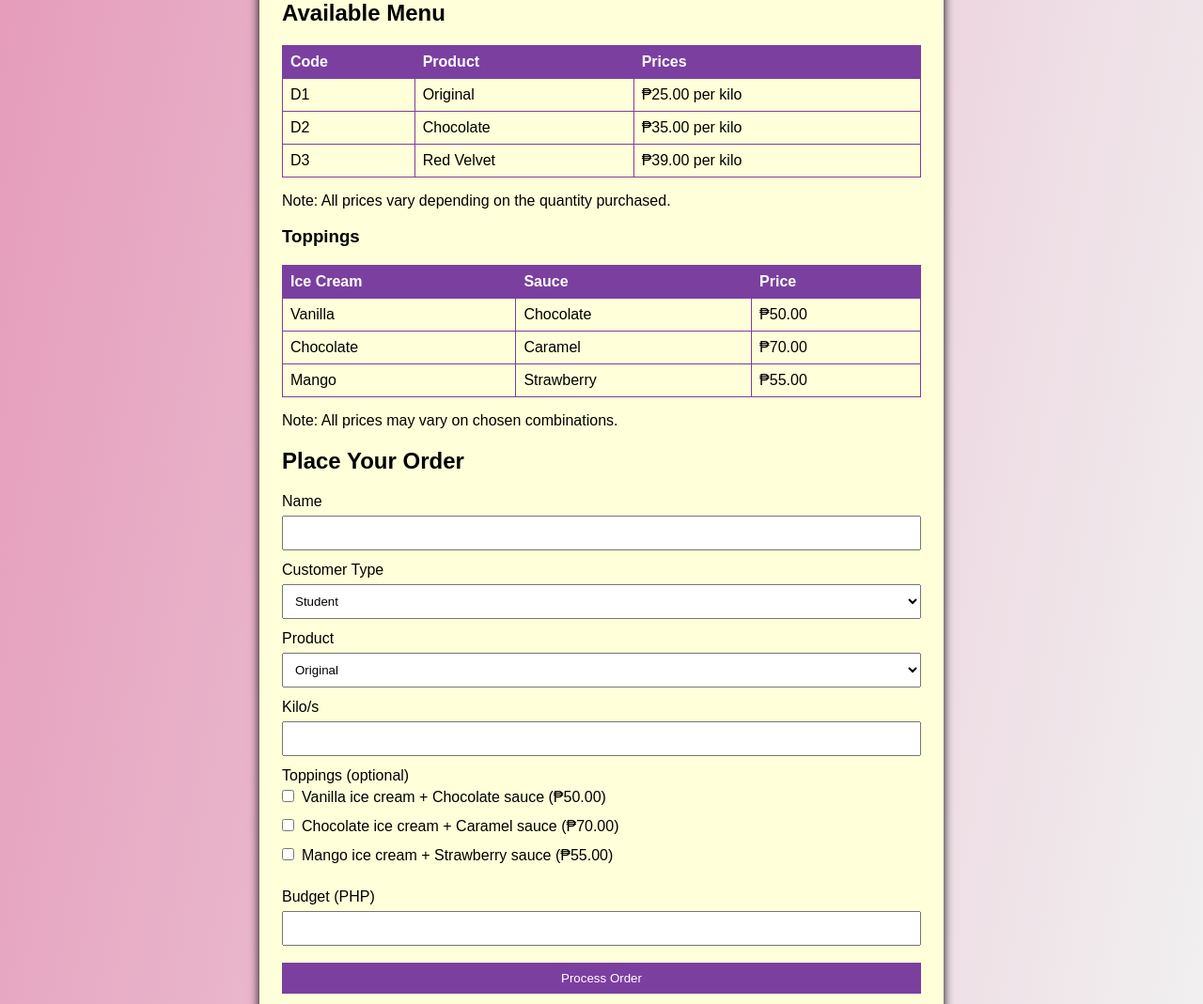
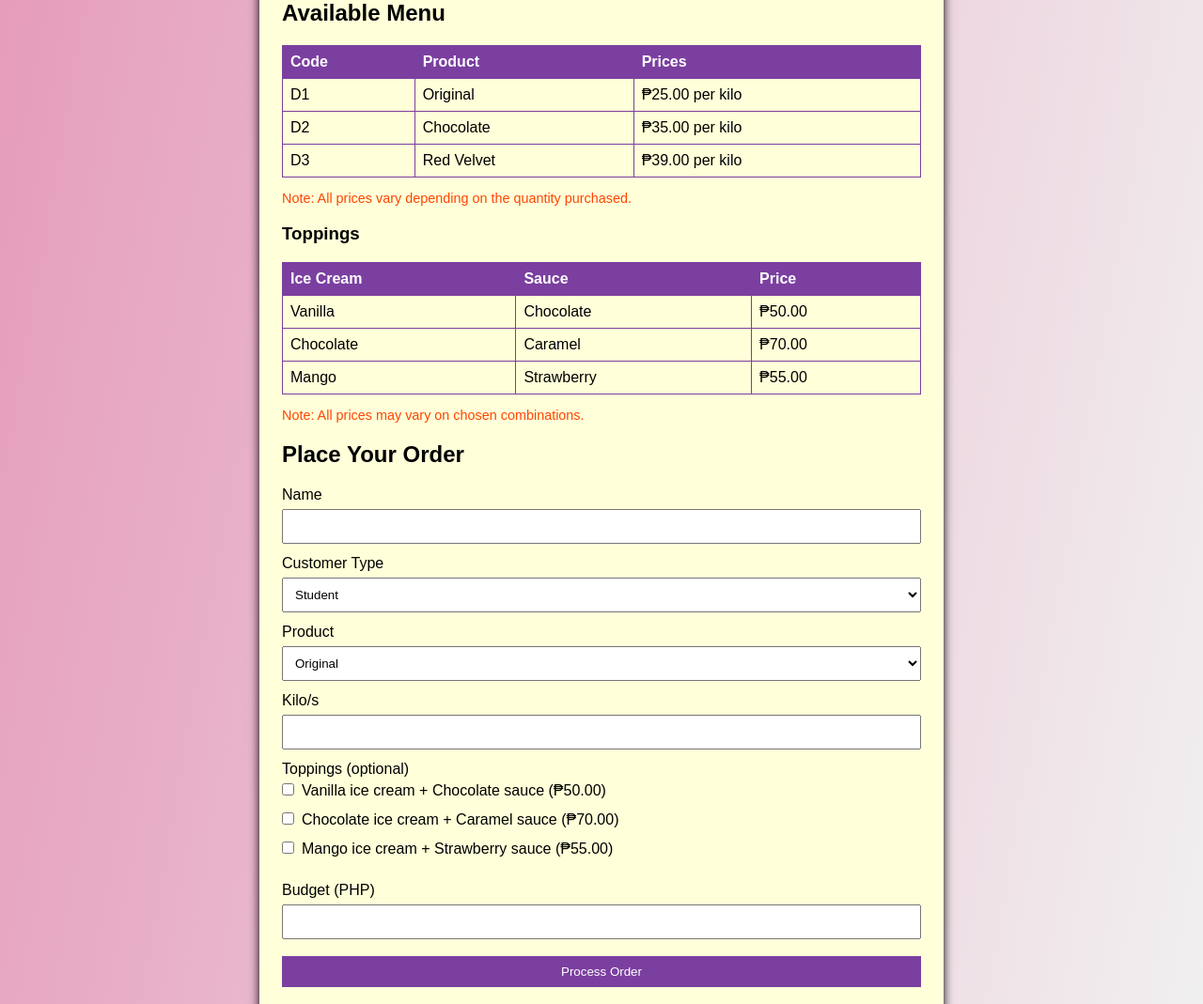
Before and after one commit to carlospolicarpio9158-lgtm/PHP-PROJECTS, a PHP site: page / in a window 1280 px wide. Shown: the part 173-1242 px from the top of the page at 94% size. Run offline with PHP 8.4, Linux system fonts and the light colour scheme.

Commit message:
update css

```diff
--- a/Dough-Re-Mi/header.php
+++ b/Dough-Re-Mi/header.php
@@ -49,7 +49,7 @@
             font-weight: bold;
             font-size: 1.5em;
         }
-        #note {
+        .note {
             font-size: 0.9em;
             color: #FF4500;
         }
```
